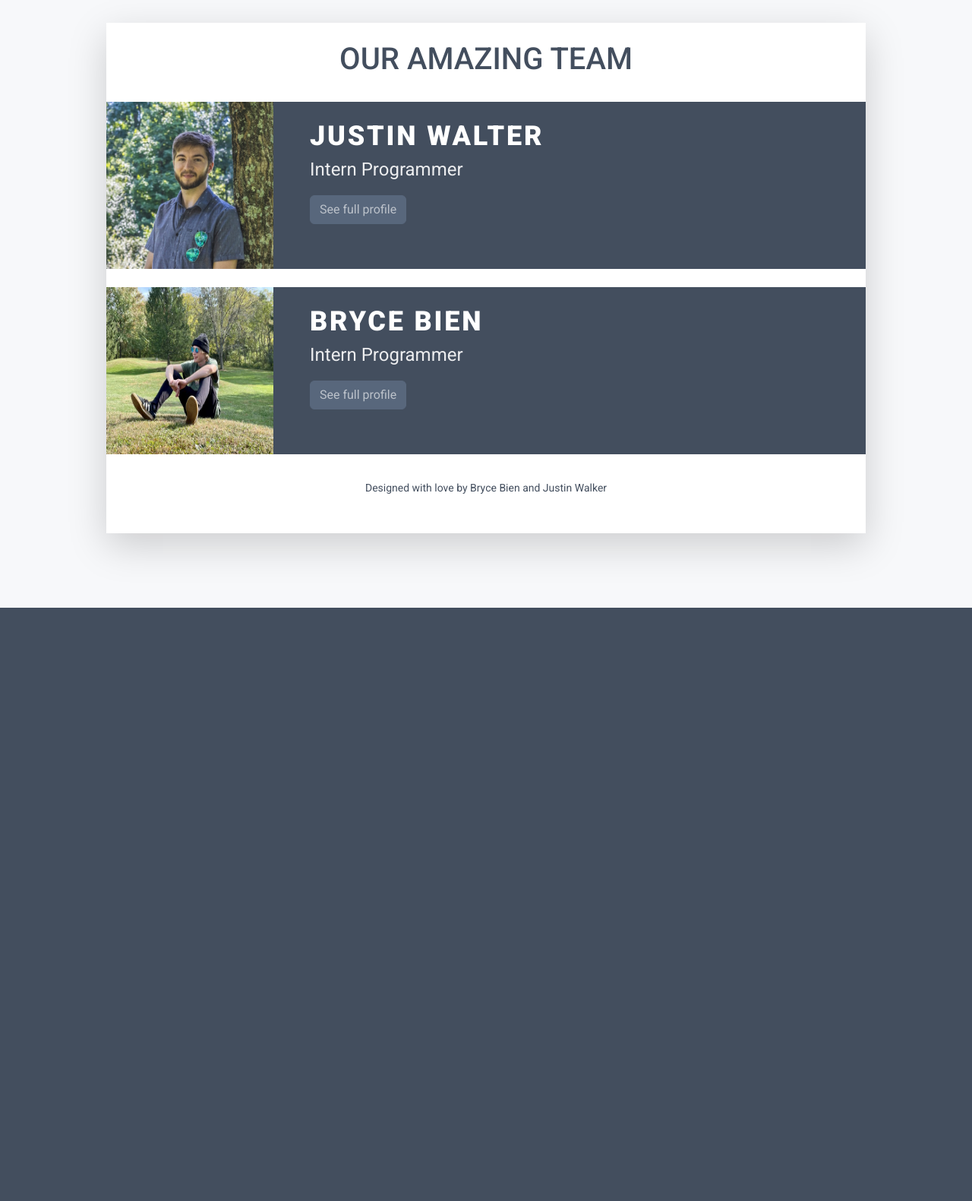
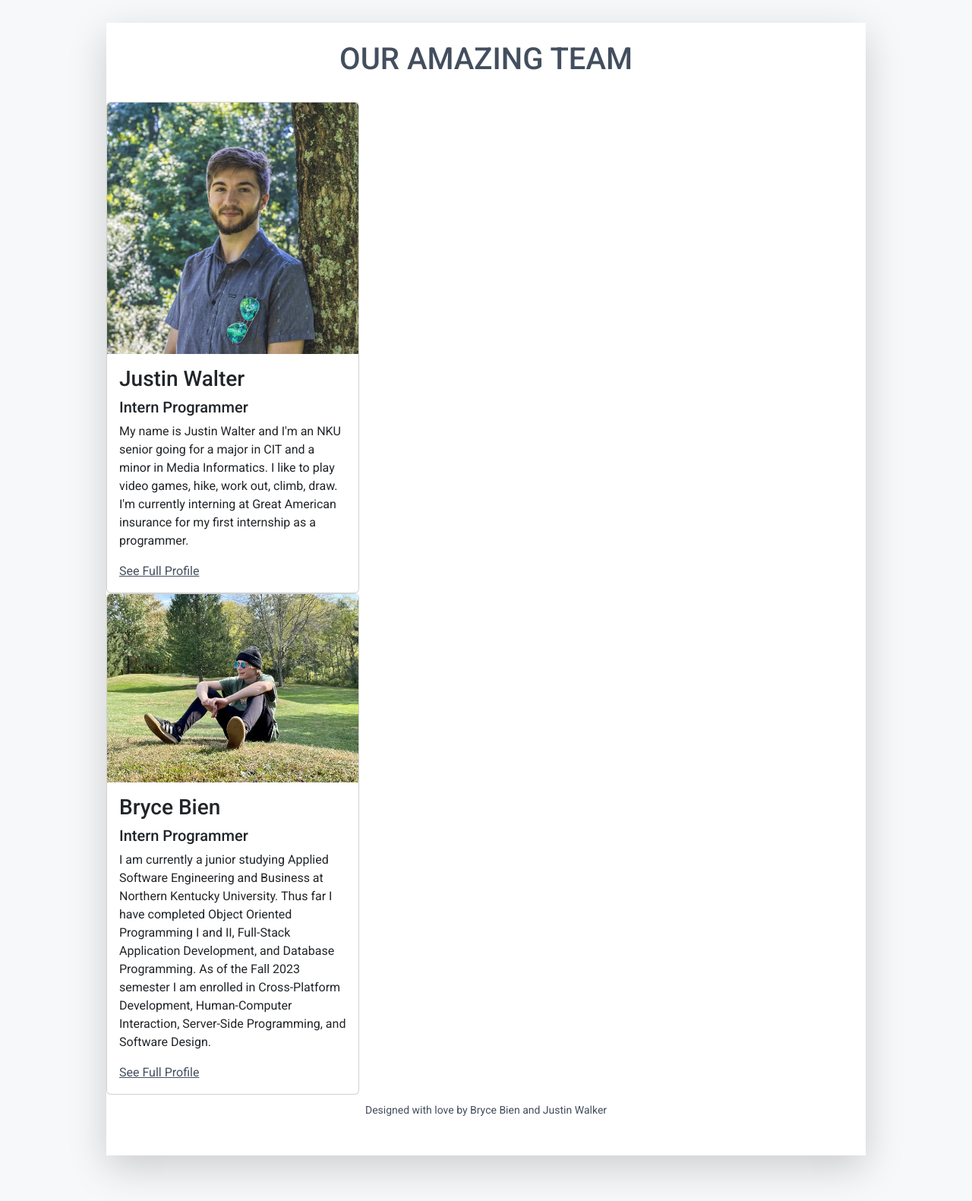
Before and after one commit to jiffingwalter/ase230_TeamAssignment, a PHP site: page / in a window 1280 px wide. Shown: the whole page at 76% size. Before the commit the page ends 800 px from the top, so only its background shows below. Run offline with PHP 8.4, Linux system fonts and the light colour scheme; some libraries are stand-ins or nearby versions.

Commit message:
added cards to index page -- need to fix css issue when going to the detail page

```diff
--- a/assets/php/main.php
+++ b/assets/php/main.php
@@ -152,6 +152,23 @@ $members_list=[
 ];
 
 # FUNCTIONS
-
+function generateMember($members, $index){
+	?>
+	<?php
+	echo
+	'<div class="col-md-4">
+		<div class="card">
+			<img src="'.$members[$index]['profile_picture'].'" alt="Profile Picture" class="card-img-top">
+			<div class="card-body">
+				<h3 class="card-title">'.$members[$index]['name'].'</h3>
+				<h5 class="card-text">'.$members[$index]['role'].'</h5>
+				<p class="card-text">'.$members[$index]['summary'].'</p>
+				<a href="detail.php/?index='.$index.'" href="btn btn-outline-primary" >See Full Profile</a>
+			</div>
+		</div>
+	</div>';
+	?>
+<?php
+}
 
 ?>
--- a/index.php
+++ b/index.php
@@ -33,35 +33,37 @@ $members=$members_list;
     <article class="resume-wrapper text-center position-relative">
 	    <div class="resume-wrapper-inner mx-auto text-start bg-white shadow-lg">
 		<h1 class="py-4 text-center">OUR AMAZING TEAM</h1>
+		<?php
+			for($i=0;$i<count($members);$i++){
+				generateMember($members, $i);
+			}
+		?>
 			<?php
-				for($i=0;$i<count($members);$i++){
-				echo
-				'<header class="resume-header pt-4 pt-md-0">
-					<div class="row">
-						<div class="col-block col-md-auto resume-picture-holder text-center text-md-start">
-							<img class="picture" src="'.$members[$i]['profile_picture'].'" alt="" height="220px">
-						</div>
-						<!--//col-->
-						<div class="col">
-							<div class="row p-4 justify-content-center justify-content-md-between">
-								<div class="primary-info col-auto">
-									<h1 class="name mt-0 mb-1 text-white text-uppercase text-uppercase">'.$members[$i]['name'].'</h1>
-										<div class="title mb-3">'.$members[$i]['role'].'</div>
-									<a href="detail.php?index='.$i.'" class="btn btn-secondary">See full profile</a>
-								</div><!--//primary-info-->
-									<div class="secondary-info col-auto mt-2"></div><!--//secondary-info-->
-							</div><!--//row-->
-						</div><!--//col-->
-					</div><!--//row-->
-				</header><br>';
-			}?>
+				// for($i=0;$i<count($members);$i++){
+				// echo
+				// '<header class="resume-header pt-4 pt-md-0">
+				// 	<div class="row">
+				// 		<div class="col-block col-md-auto resume-picture-holder text-center text-md-start">
+				// 			<img class="picture" src="'.$members[$i]['profile_picture'].'" alt="" height="220px">
+				// 		</div>
+				// 		<!--//col-->
+				// 		<div class="col">
+				// 			<div class="row p-4 justify-content-center justify-content-md-between">
+				// 				<div class="primary-info col-auto">
+				// 					<h1 class="name mt-0 mb-1 text-white text-uppercase text-uppercase">'.$members[$i]['name'].'</h1>
+				// 						<div class="title mb-3">'.$members[$i]['role'].'</div>
+				// 					<a href="detail.php?index='.$i.'" class="btn btn-secondary">See full profile</a>
+				// 				</div><!--//primary-info-->
+				// 					<div class="secondary-info col-auto mt-2"></div><!--//secondary-info-->
+				// 			</div><!--//row-->
+				// 		</div><!--//col-->
+				// 	</div><!--//row-->
+				// </header><br>';
+			//}?>
 
     <footer class="footer text-center pt-2 pb-5">
 	    <!--/* This template is free as long as you keep the footer attribution link. If you'd like to use the template without the attribution link, you can buy the commercial license via our website: themes.3rdwavemedia.com Thank you for your support. :) */-->
         <small class="copyright">Designed with <span class="sr-only">love</span><i class="fas fa-heart"></i> by Bryce Bien and Justin Walker</small>
     </footer>
-
-
-
 </body>
 </html>
```
